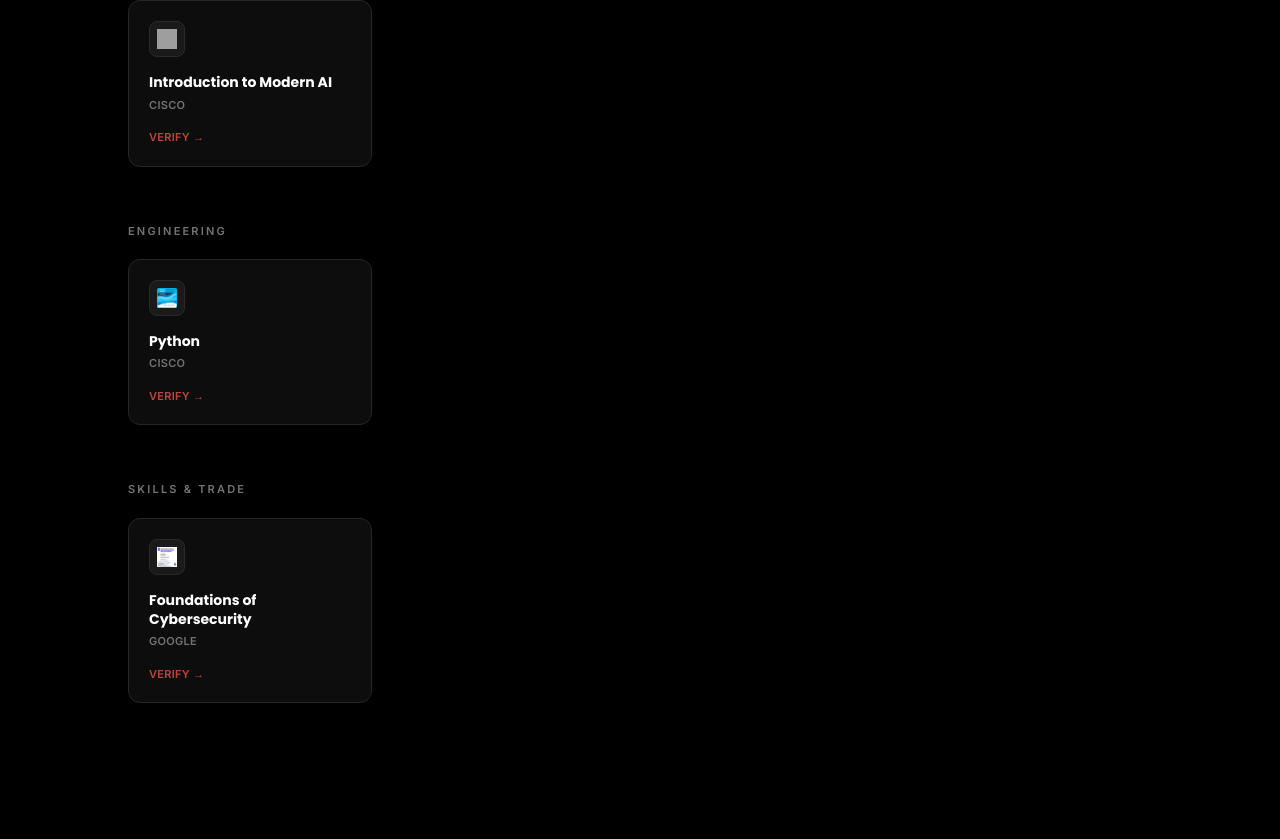
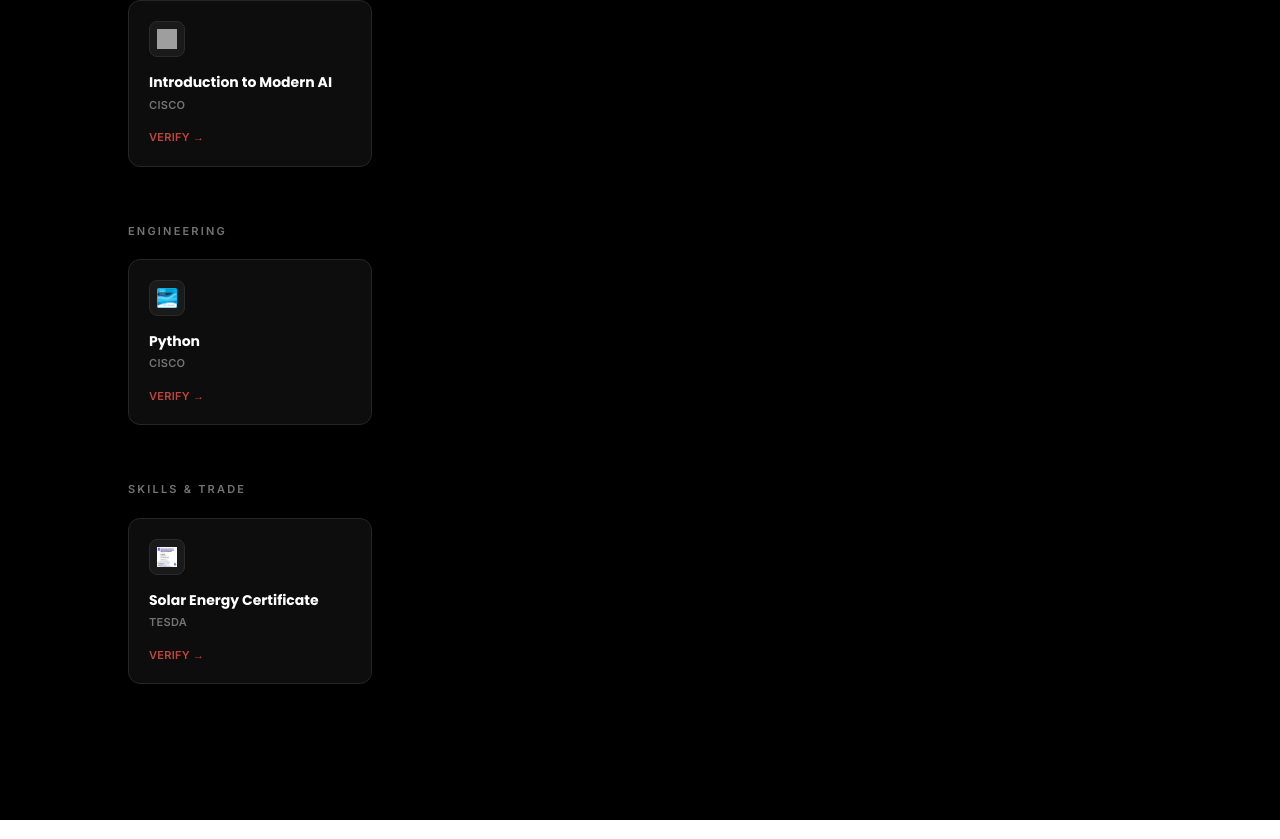
Before and after one commit to PAWN445/portfolio, a React (Vite) app: page /certifications in a window 1280 px wide. Shown: the part 377-1216 px from the top of the page. Built offline with nearby package versions, Linux system fonts and the light colour scheme; grey boxes are pictures that could not be loaded.

Commit message:
update skills and trade info

```diff
--- a/src/component/Certification.tsx
+++ b/src/component/Certification.tsx
@@ -36,8 +36,8 @@
 
     //
   {
-    title: "Foundations of Cybersecurity",
-    issuer: "Google",
+    title: "Solar Energy Certificate",
+    issuer: "TESDA",
     category: "Skills & Trade",
     credentialUrl: "https://bit.ly/3U9Ones",
     icon: "certificates/solarCert.jpg",
```
